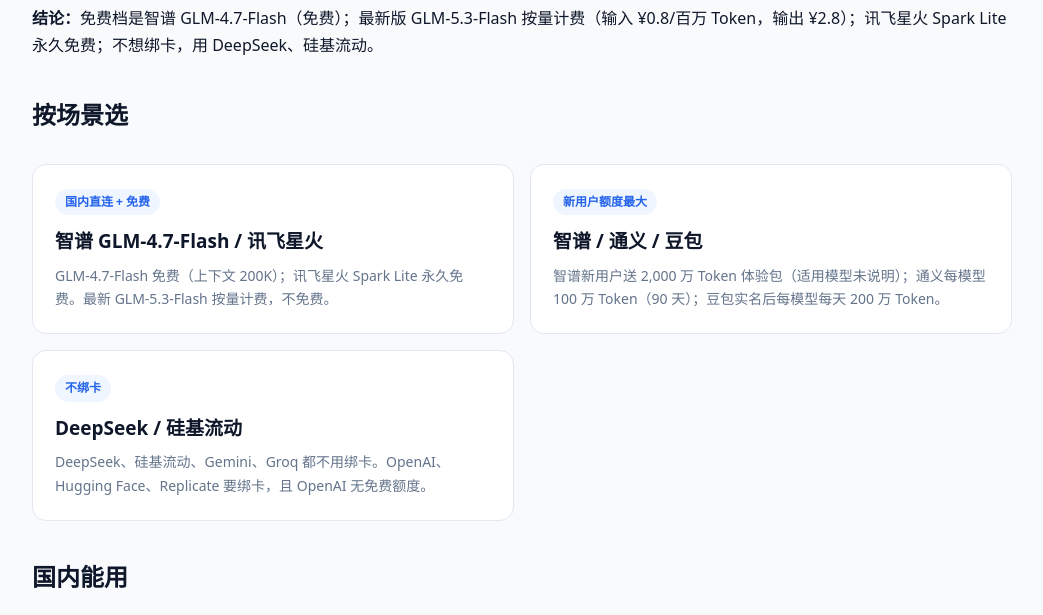
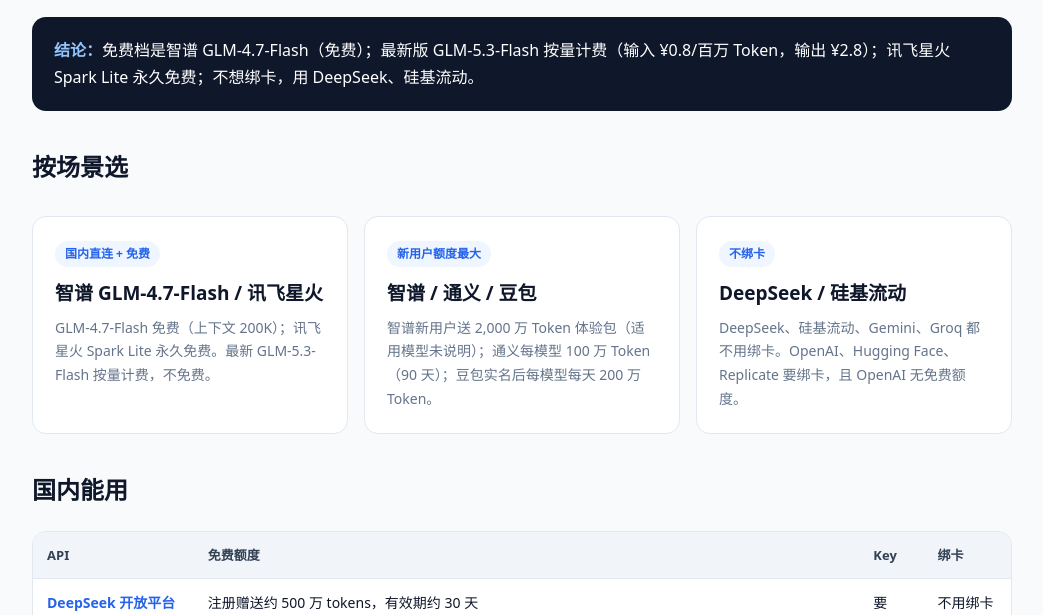
Before and after one commit to kofwj/free-api-directory, an Astro site: page /guides/llm in a window 1280 px wide. Shown: the part 169-784 px from the top of the page, without its empty margins (118-1161 px from the left). Built offline with nearby package versions, Linux system fonts and the light colour scheme; Astro itself is replaced by a stand-in of ours.

Commit message:
Fix GLM: 4.7-Flash free (not permanent), 5.3-Flash paid; guides redesign

```diff
--- a/public/style.css
+++ b/public/style.css
@@ -54,5 +54,10 @@ tbody tr:hover{background:#f8fafc}
 .api-card h3{font-size:16px}
 .api-card p{font-size:13px;min-height:40px}
 .badges{display:flex;gap:6px;flex-wrap:wrap;margin-top:10px}
+.verdict{background:#0f172a;color:#fff;border-radius:14px;padding:20px 22px;margin:20px 0;font-size:16px;line-height:1.7}
+.verdict strong{color:#93c5fd}
+.pick-grid{grid-template-columns:1fr 1fr 1fr}
+@media(max-width:900px){.pick-grid{grid-template-columns:1fr 1fr}}
+@media(max-width:640px){.pick-grid{grid-template-columns:1fr}}
 footer{border-top:1px solid var(--line);margin-top:40px;padding-top:20px;color:var(--muted);font-size:13px}
 .back{font-size:14px}
```
